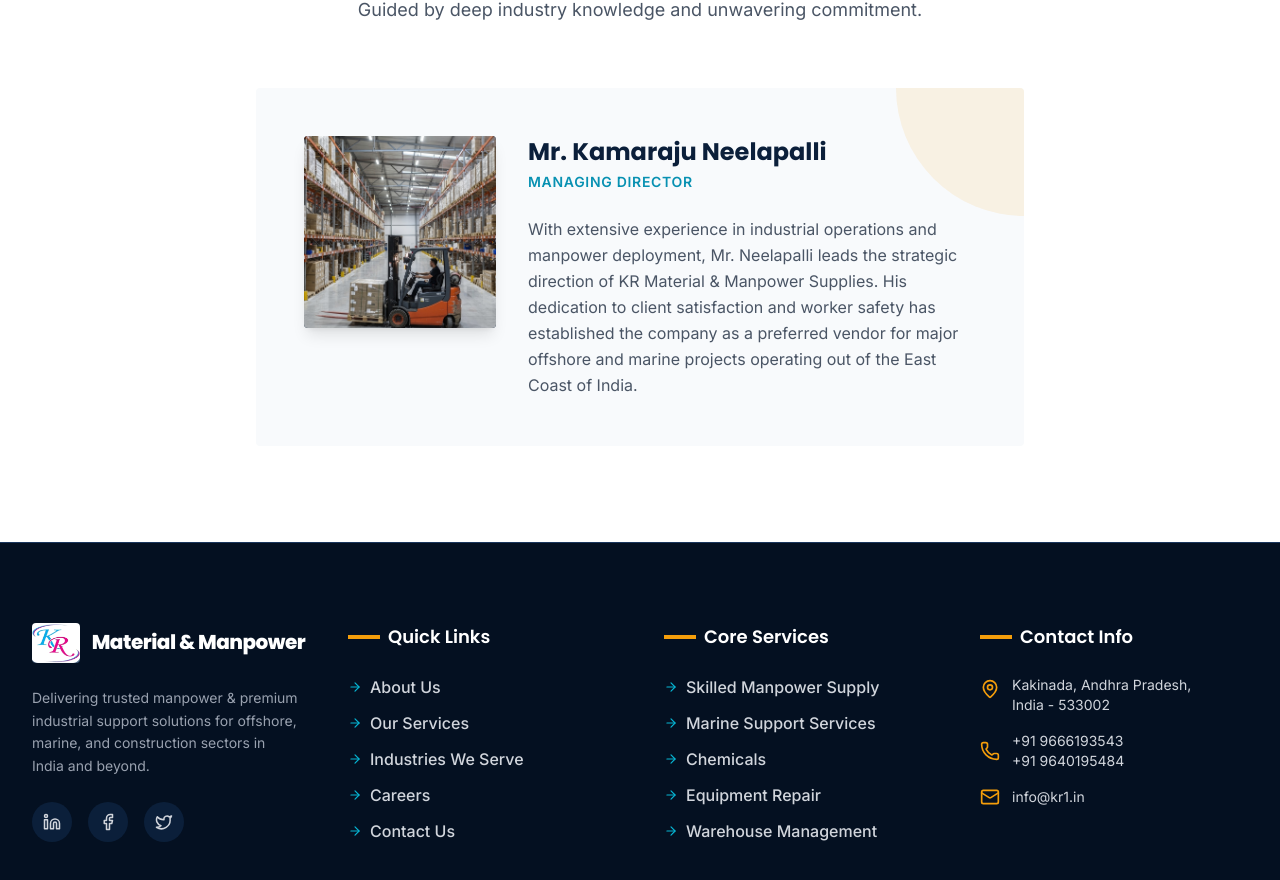
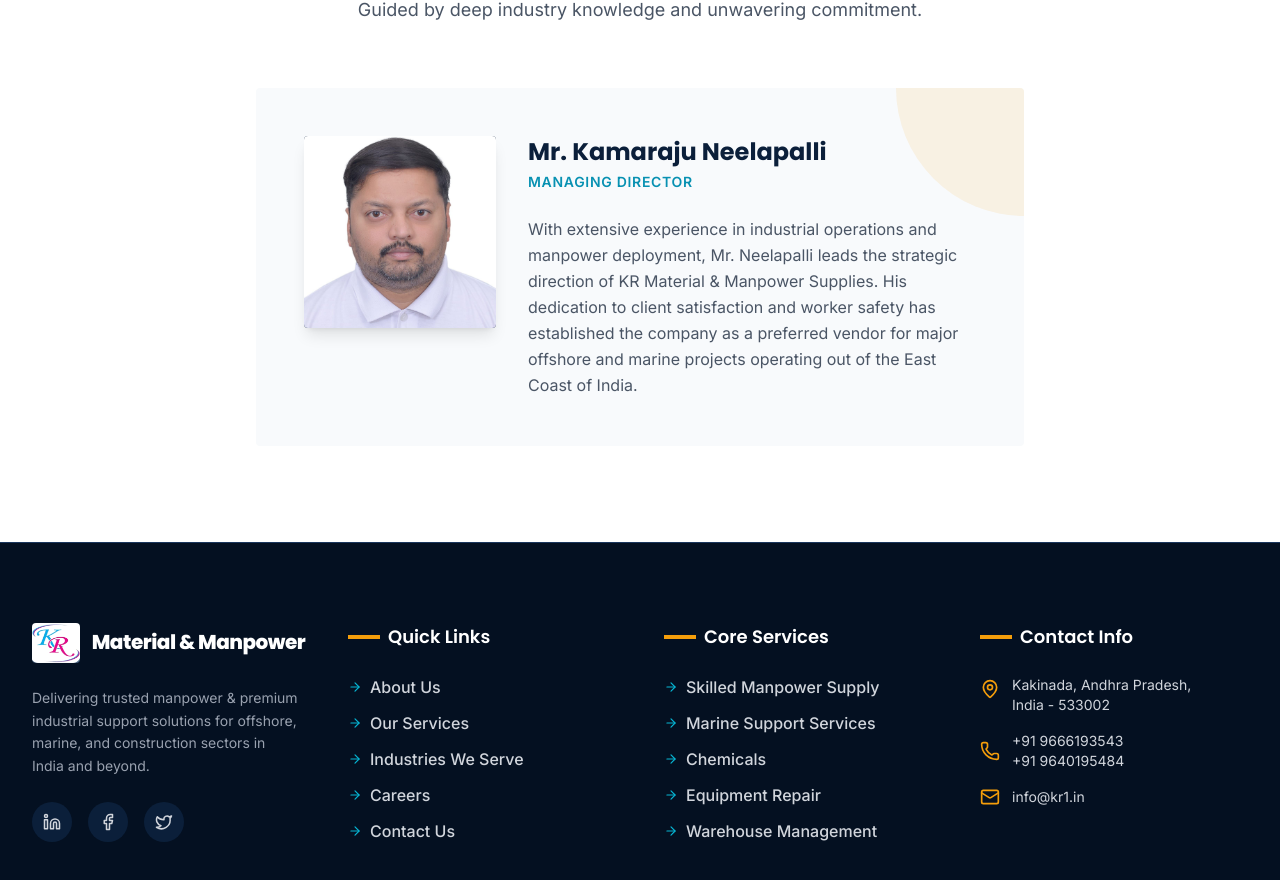
Before and after one commit to Saiteja449/KR-METERIAL-MANPOWER-SUPPLIERS-IN-REACT-FREELANCE, a React (Vite) app: page /about in a window 1280 px wide. Shown: the part 2173-3053 px from the top of the page. Built offline with nearby package versions, Linux system fonts and the light colour scheme.

Commit message:
added owner image

```diff
--- a/src/pages/About.tsx
+++ b/src/pages/About.tsx
@@ -154,7 +154,7 @@ export function About() {
                 <div className="relative z-10 flex flex-col md:flex-row gap-8 items-center md:items-start">
                   <div className="w-32 h-32 md:w-48 md:h-48 shrink-0 bg-navy rounded-sm overflow-hidden flex items-center justify-center relative shadow-lg">
                     {/* Placeholder for standard professional portrait */}
-                    <img src="/assets/images/Professional Portrait.jpeg" alt="Mr. Kamaraju Neelapalli" className="w-full h-full object-cover relative z-10" />
+                    <img src="/assets/images/owner.jpeg" alt="Mr. Kamaraju Neelapalli" className="w-full h-full object-cover relative z-10" />
                   </div>
                   <div>
                     <h3 className="text-2xl font-heading font-bold text-navy mb-1">Mr. Kamaraju Neelapalli</h3>
--- a/src/pages/Industries.tsx
+++ b/src/pages/Industries.tsx
@@ -37,7 +37,7 @@ const industries = [
     icon: <HardHat size={40} />,
     bgImage: '/assets/images/Heavy Duty Crane.jpeg',
     description: 'From mega-projects to specialized industrial facility builds, we provide the backbone of labor and lifting equipment—cranes, forklifts, and certified operators.',
-    stats: ['Large-scale Labor', 'Operators by Officers', 'Site Management']
+    stats: ['Large-scale Labor', 'Operators/Officers', 'Site Management']
   },
   {
     id: 'logistics',
```
Also changed, not shown: public/assets/images/owner.jpeg (added).
